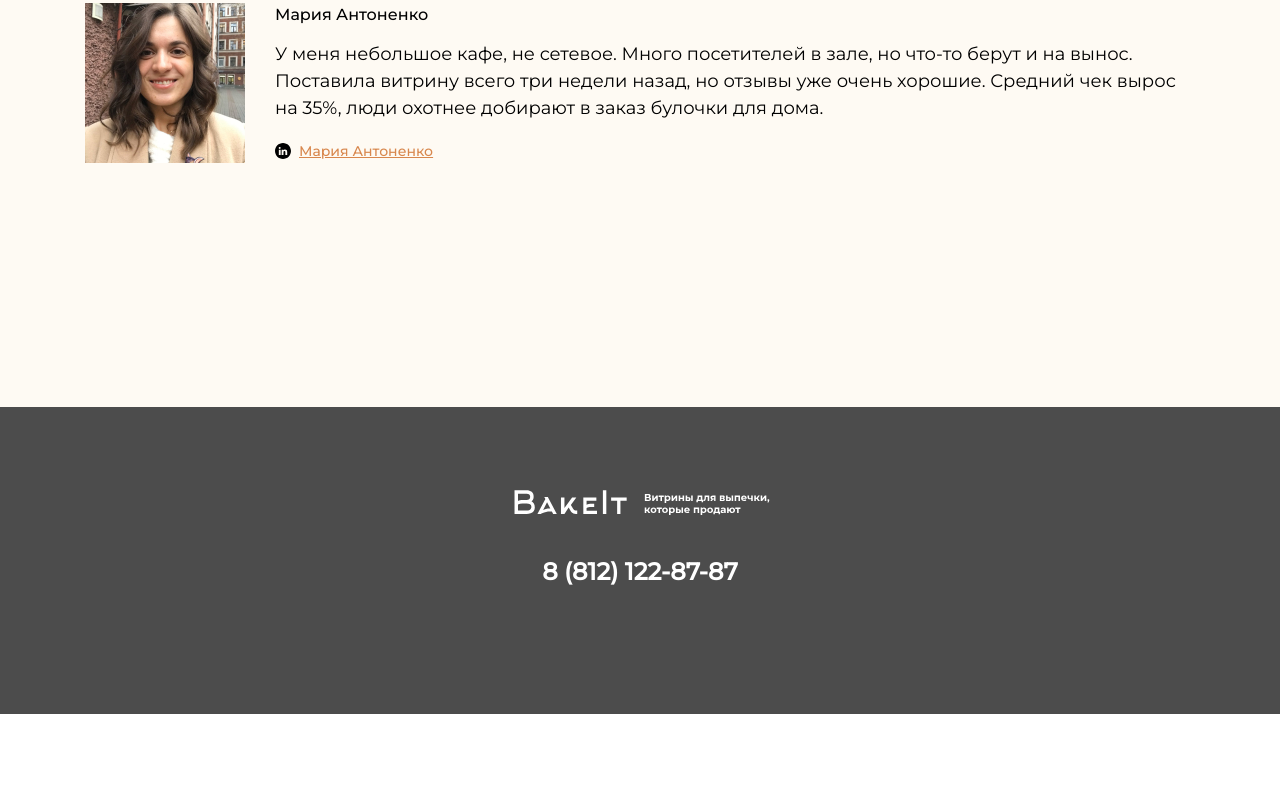
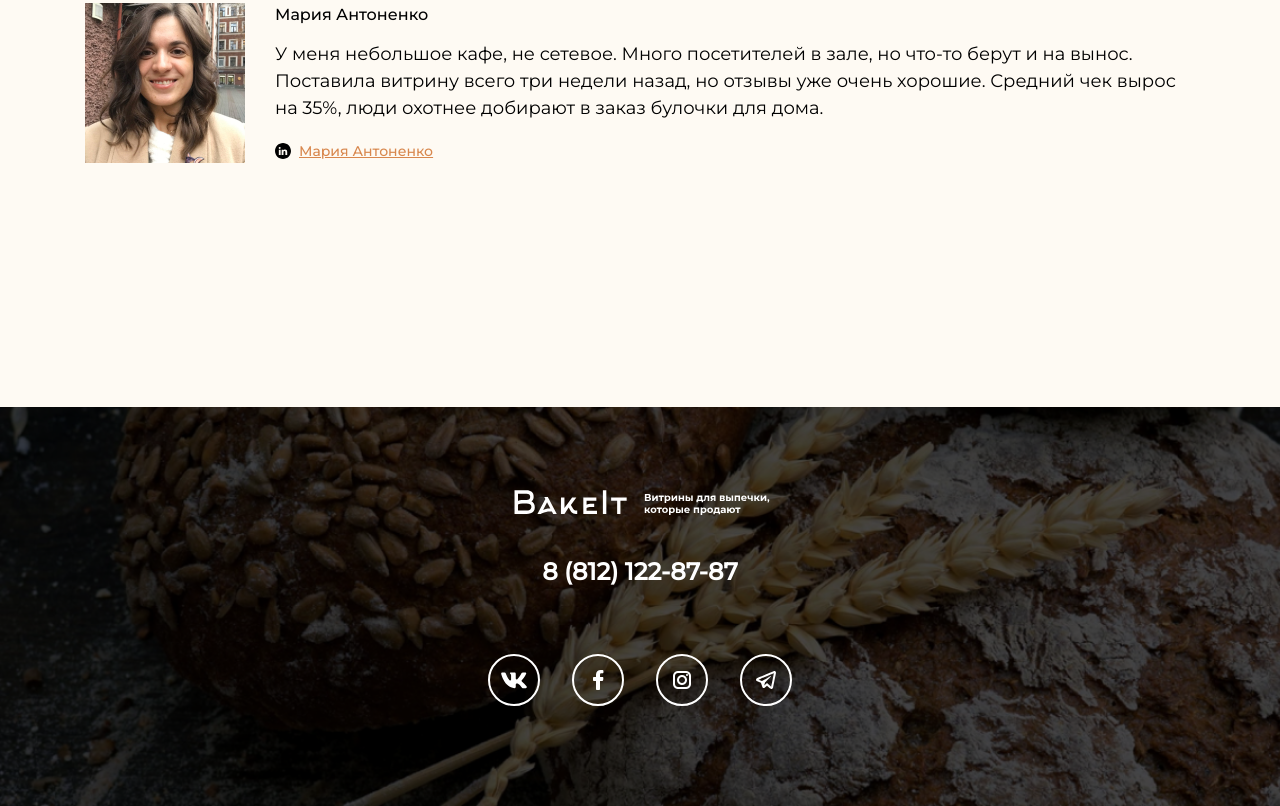
Before and after one commit to asupstudent/775445-cms-15, a website: page source/bakeit.html in a window 1280 px wide. Shown: the part 1667-2473 px from the top of the page. Before the commit the page ends 2381 px from the top, so only its background shows below. Drawn offline with Linux system fonts and the light colour scheme.

Commit message:
Заканчивает демонстрационный пример подготовки графики для интеграции и начинает задание по подготовки графики для интеграции (закончил на разметке блока формы)

```diff
--- a/source/bakeit.html
+++ b/source/bakeit.html
@@ -90,6 +90,28 @@
           <div class="page-footer__phone">
             <a href="tel:88121228787">8 (812) 122-87-87</a>
           </div>
+          <ul class="page-footer__social">
+            <li class="page-footer__social-item">
+              <a href=#>
+                <img src="img/icon-vk.svg" alt="">
+              </a>
+            </li>
+            <li class="page-footer__social-item">
+              <a href=#>
+                <img src="img/icon-facebook.svg" alt="">
+              </a>
+            </li>
+            <li class="page-footer__social-item">
+              <a href=#>
+                <img src="img/icon-instagram.png" alt="">
+              </a>
+            </li>
+            <li class="page-footer__social-item">
+              <a href=#>
+                <img src="img/icon-telegram.svg" alt="">
+              </a>
+            </li>
+          </ul>
         </div>
       </div>
     </footer>
--- a/source/css/style-bakeit.css
+++ b/source/css/style-bakeit.css
@@ -60,6 +60,7 @@ body {
 .wp-block-separator {
   width: 100%;
   height: 28px;
+  /*Почему не вынесен фон в разметку*/
   background-image: url("../img/separator-bread.svg");
   background-size: 208px 28px;
   background-repeat: no-repeat;
@@ -128,6 +129,7 @@ body {
   content: "";
   width: 16px;
   height: 16px;
+  /*Почему не вынесен фон в разметку*/
   background-image: url("../img/icon-in.svg");
   background-size: cover;
   top: 2px;
@@ -135,7 +137,11 @@ body {
 }
 
 .page-footer {
+  /*Почему не вынесены фоны в разметку*/
+  background-image: url("../img/background-darker.png"), url("../img/background-footer.jpeg");
   background-color: rgba(0, 0, 0, 0.7);
+  background-repeat: no-repeat;
+  background-size: cover;
   padding: 80px 0;
 }
 
@@ -165,3 +171,26 @@ body {
   font-size: 24px;
   line-height: 30px;
 }
+
+.page-footer__social {
+  display: flex;
+  justify-content: center;
+  list-style: none;
+  padding-left: 0;
+}
+
+.page-footer__social-item a {
+  display: flex;
+  justify-content: center;
+  align-items: center;
+  width: 48px;
+  height: 48px;
+  border: 2px solid #FFFFFF;
+  border-radius: 50%;
+  margin: 0 16px;
+}
+
+.page-footer__social-item img {
+  max-width: 28px;
+  max-height: 28px;
+}
```
Also changed, not shown: source/css/style.css (+15 -0 lines), source/index.html (+15 -1 lines), source/img/background-darker.png (added), source/img/background-footer.jpeg (added), source/img/icon-facebook.svg (added), source/img/icon-instagram.png (added), source/img/icon-telegram.svg (added), source/img/icon-vk.svg (added), 1 other file.
